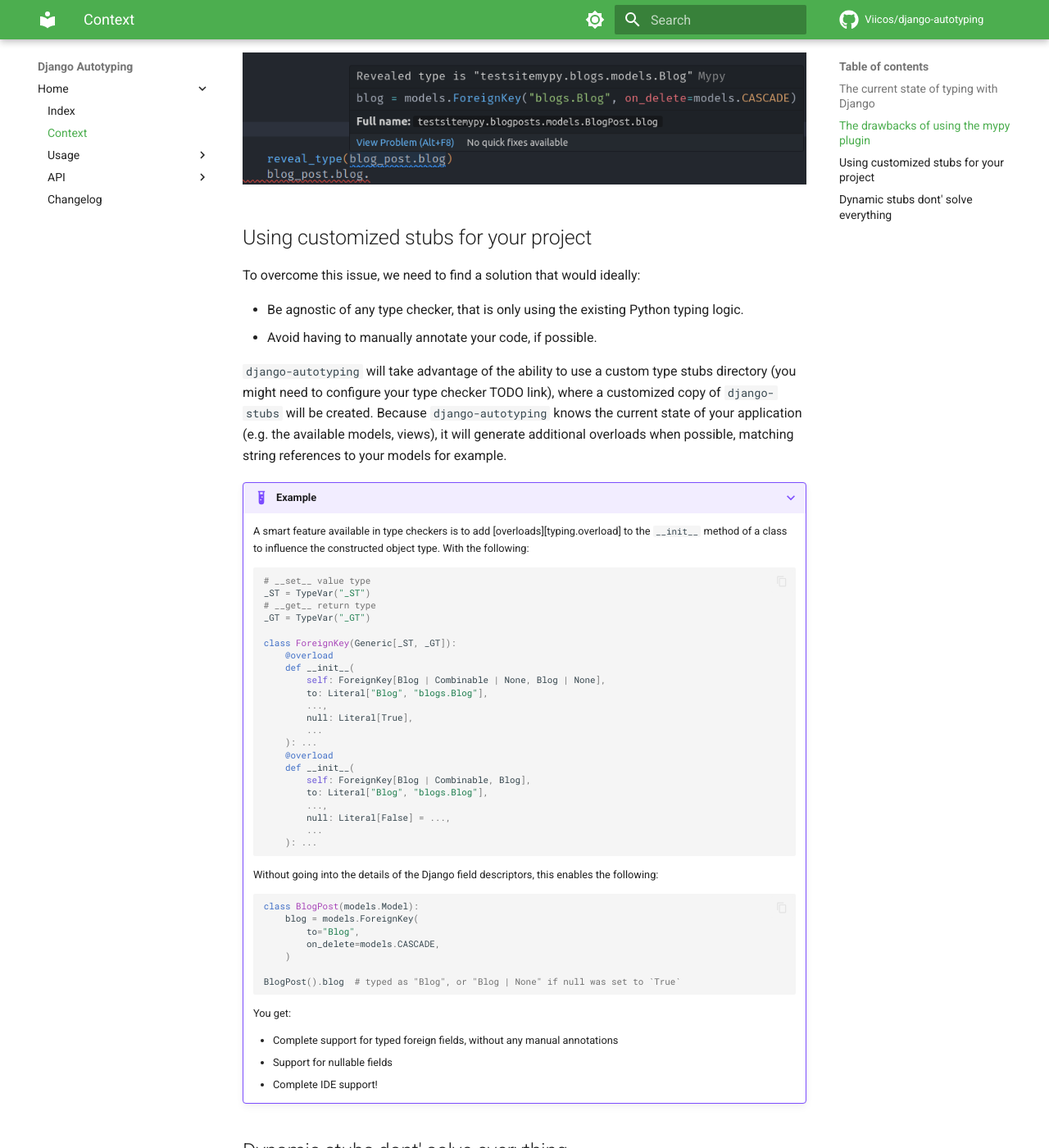
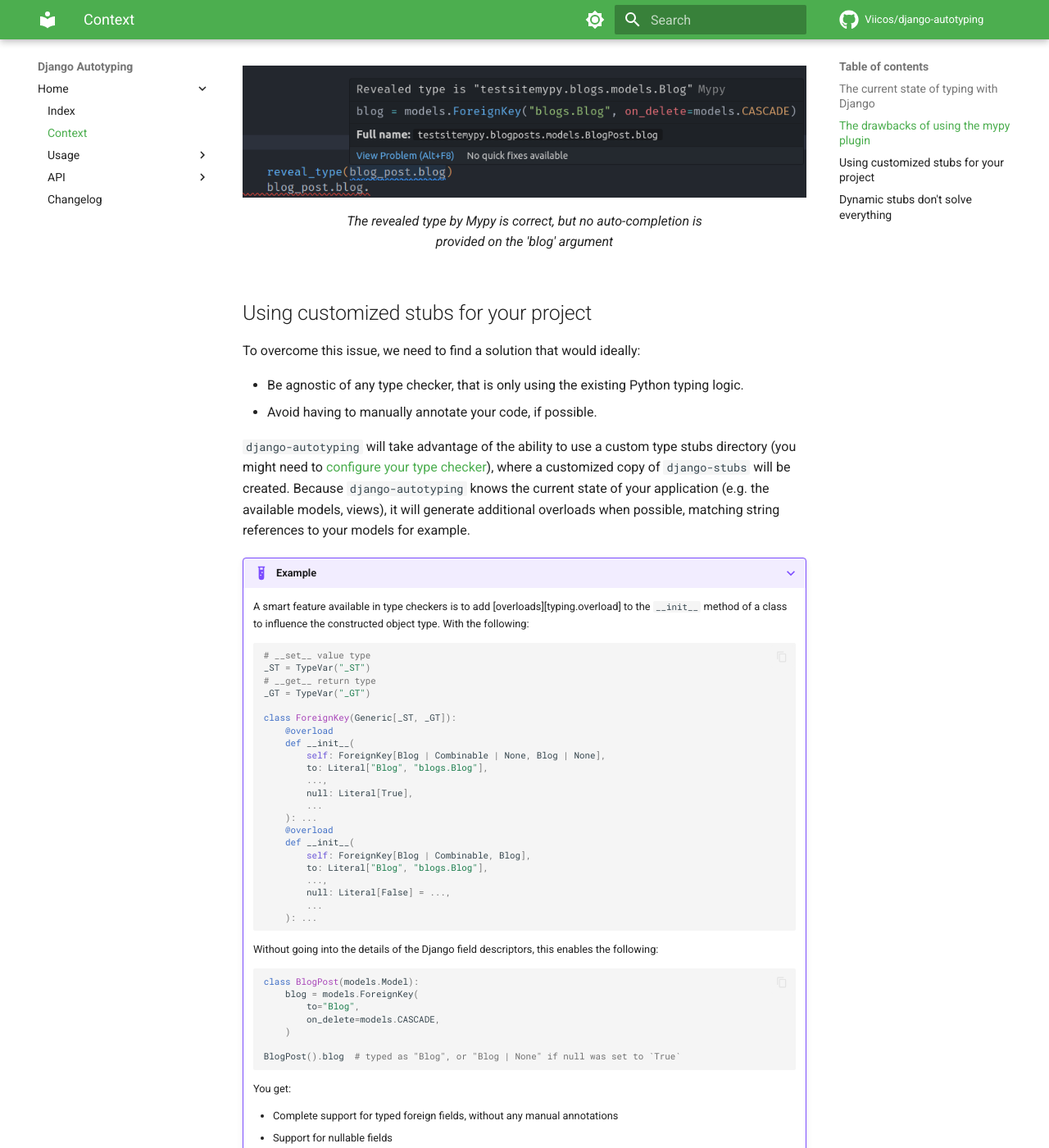
Before and after one commit to Viicos/django-autotyping, an MkDocs documentation site: the page built from docs/context.md, in a window 1280 px wide and 1400 px high, scrolled down 1666 px. Shown: the whole window at 82% size. Built offline with MkDocs 1.6.1 and Material for MkDocs 9.7.7, drawn with Linux system fonts in a browser that asks for light colours; comment, search, counter and statistics services are not loaded; some of the changed text lies outside the part shown.

Commit message:
Typos and updates to docs (#48)

```diff
--- a/docs/context.md
+++ b/docs/context.md
@@ -58,7 +58,10 @@ Does this mean we can get all the nice auto-completions and features provided by
 Not really. While LSP implementations for mypy [are available](https://github.com/python-lsp/pylsp-mypy/), they seem to be lacking
 important features that you would expect in an IDE. You do get the correct types from the mypy plugin, but you are missing all the highlights/auto-completions:
 
-![mypy IDE integration](assets/mypy-vscode-extension.png)
+<figure markdown>
+  ![mypy IDE integration](assets/mypy-vscode-extension.png)
+  <figcaption>The revealed type by Mypy is correct, but no auto-completion is provided on the 'blog' argument</figcaption>
+</figure>
 
 ## Using customized stubs for your project
 
@@ -67,7 +70,7 @@ To overcome this issue, we need to find a solution that would ideally:
 - Be agnostic of any type checker, that is only using the existing Python typing logic.
 - Avoid having to manually annotate your code, if possible.
 
-`django-autotyping` will take advantage of the ability to use a custom type stubs directory (you might need to configure your type checker TODO link), where a customized copy of `django-stubs` will be created. Because `django-autotyping` knows the current
+`django-autotyping` will take advantage of the ability to use a custom type stubs directory (you might need to [configure your type checker](usage/dynamic_stubs.md#type-checker-configuration)), where a customized copy of `django-stubs` will be created. Because `django-autotyping` knows the current
 state of your application (e.g. the available models, views), it will generate additional overloads when possible, matching string
 references to your models for example.
 
@@ -118,7 +121,7 @@ references to your models for example.
     - Support for nullable fields
     - Complete IDE support!
 
-## Dynamic stubs dont' solve everything
+## Dynamic stubs don't solve everything
 
 Even if the generated dynamic stubs cover a lot of cases, explicit annotations are still required sometimes.
 Consider the use case of reverse relationships:
--- a/mkdocs.yml
+++ b/mkdocs.yml
@@ -61,6 +61,8 @@ plugins:
   - search
   - autorefs
   - mkdocstrings:
+      # TODO remove when https://github.com/mkdocstrings/python/pull/130 eventually gets merged:
+      custom_templates: _templates
       handlers:
         python:
           paths: [src]
```
Also changed, not shown: docs/usage/dynamic_stubs.md (+1 -1 lines), docs/usage/explicit_type_hints.md (+1 -1 lines), _templates/python/material/labels.html (added), 2 other files.
